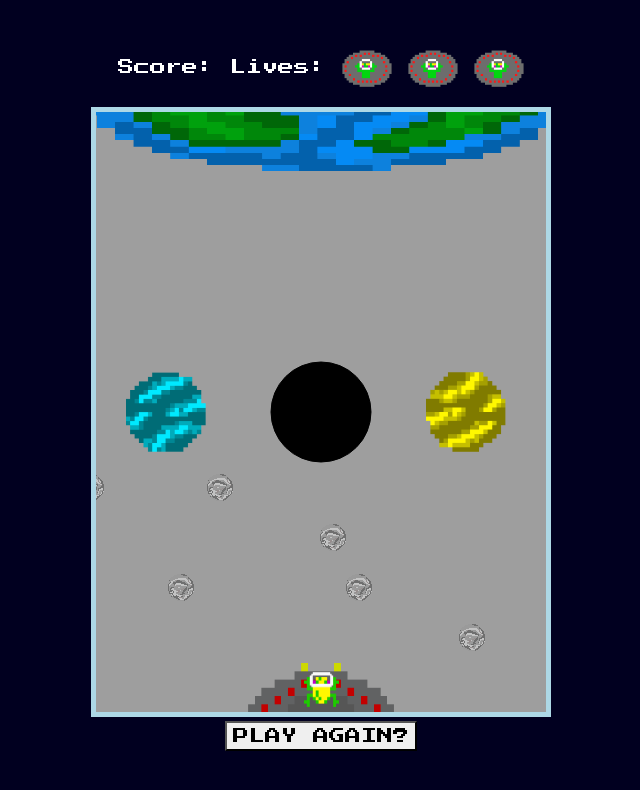
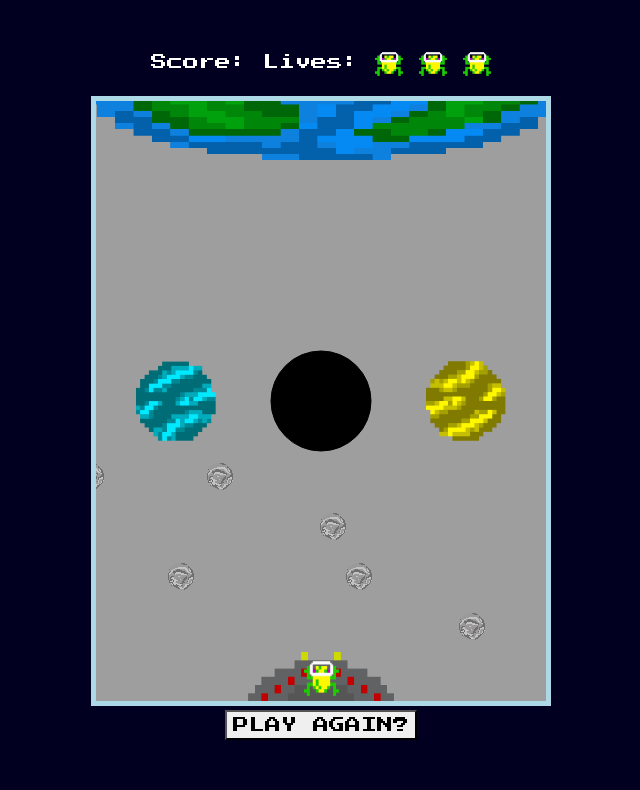
Before and after one commit to llanting/frogger-lightyear, a plain HTML site: page index.html in a window 1280 px wide. Both pictures are taken after a click on the button "START". Shown: the whole page, without its empty margins (319-959 px from the left). Drawn offline with nearby package versions, Linux system fonts and the light colour scheme.

Commit message:
Black Hole Collision

```diff
--- a/game.js
+++ b/game.js
@@ -31,7 +31,7 @@ function start() {
     let astImg = new Image();
     astImg.src = '/images/astSmall.png';
 
-    // Asteroids rows
+    // Asteroids rows -> need to draw these inside of circles
     let ast5 = [{x:-30, y: 360}];
     let ast6 = [{x:500, y: 410}];
     let ast7 = [{x:-30, y: 460}];
@@ -42,7 +42,10 @@ function start() {
     let frogY = 560;
     let frogWidth = 35;
     let halfWidth = canvas.width/2;
+    let bHX = 225;
+    let bHY = 300;
     let blackHoleR = 50;
+    let lives = 3;
 
     let isRightArrow = false;
     let isLeftArrow = false;
@@ -90,7 +93,7 @@ function start() {
             }
     })
 
-    // Release arrowkey
+    // Release arrowkey eventListener
     document.addEventListener('keyup', function(event) {
         isUpArrow = false;
         isLeftArrow = false;
@@ -99,17 +102,52 @@ function start() {
 
     })
 
+    //Check black hole collision
+    function checkBlackHoleCollision() {
+        //Check closest edge and save in variabel
+        let closestX = bHX;
+        let closestY = bHY;
+
+        if (bHX < frogX) {
+            closestX = frogX;
+        }
+        else if (bHX > frogX + frogWidth) {
+            closestX = frogX + frogWidth;
+        }
+
+        if (bHY < frogY) {
+            closestY = frogY;
+        }
+        else if (bHY > frogY + frogWidth) {
+            closestY = frogY + frogWidth;
+        }
+
+        //Check distance
+        let distX = bHX - closestX;
+        let distY = bHY - closestY;
+        let calcDistance = (distX*distX) + (distY*distY);
+        let distance = Math.sqrt(calcDistance);
+
+        //If distance is smaller than radius, collision is true
+        if (distance <= blackHoleR) {
+            return true;
+        }
+        else {
+            return false;
+        }
+    }
+
     function froggerMovement() {
-
+        //Check if enough lives
+        if (lives > 0) {
             //Check for location of 'home'
             if (frogY === 10) {
                 //Insert win-function later. If you win, change values of title
                 console.log('You win!');
             }
             else {
-            //Checks for location of black hole
-            //
-            if ((frogX + frogWidth < 225 - blackHoleR || frogX > 225 + blackHoleR) || (frogY + frogWidth < 300 - blackHoleR || frogY > 300 + blackHoleR)) {
+                //Checks for location of black hole, how to do for cirlce?!
+                if (!checkBlackHoleCollision()) {
                     if (isRightArrow && frogX < canvas.width - frogWidth) {
                         frogX += 2;
                     }
@@ -124,17 +162,20 @@ function start() {
                     }
                 }
                 else {
-                //Insert gameover-function later. How to make this work?
-                // main().removeGameScreen;
-                // main().createGOScreen;
+                    //Insert gameover-function. How to make this work?
+                    clearInterval(intervalId);
+                    //main().createGOScreen(); // goes back to splashScreen (because it is default?)
+                    console.log('Game over!');
+                }
+            }
+        }
+        else {
             clearInterval(intervalId);
             console.log('Game over!');
         }
     }
-    }
 
     //Asteroid draw function, 8 times for 8 lines
-
     // Line 5
     function drawAsteroid5() {
         for (let i=0; i < ast5.length; i++) {
@@ -151,7 +192,7 @@ function start() {
                 });
             }
 
-            // Collision logic
+            // Collision logic. Use 'lives'-- to update the livescore. & change img of 'lives' in DOM: document.querySelectorAll('.lives').src='/images/froggerDead.png';
         }
     }
 
@@ -221,7 +262,7 @@ function start() {
         ctx.drawImage(bgImg, 0, 0, canvas.width, canvas.height);
         ctx.drawImage(baseImg, halfWidth - 100, 550, 200, 100);
         ctx.drawImage(homeImg, -20, -40, 500, 100);
-        ctx.drawImage(bluePlanet, 30, 300 - 40, 80, 80);
+        ctx.drawImage(bluePlanet, 40, 300 - 40, 80, 80);
         ctx.drawImage(yellowPlanet, 330, 300 - 40, 80, 80);
         ctx.drawImage(frogger, frogX, frogY, frogWidth, frogWidth);
 
@@ -230,13 +271,11 @@ function start() {
         drawAsteroid6();
         drawAsteroid5();
 
-
         froggerMovement();
 
-        //ctx.drawImage(blackHole, 225, 300, 100, 100);
-        //Draw circle for blackHole
+        //Draw circle for blackHole & insert img
         ctx.beginPath();
-        ctx.arc(225, 300, blackHoleR, 0, Math.PI*2);
+        ctx.arc(bHX, bHY, blackHoleR, 0, Math.PI*2);
         let blackHole = new Image();
         blackHole.src = '/images/rsz_2blackhole3.png';
         let blackHolepattern = ctx.createPattern(blackHole, "repeat");
@@ -253,10 +292,10 @@ function start() {
 
 
     //Play music after 3 seconds
-    setTimeout(() => {
-        bgMusic.volume = 0.1;
-        bgMusic.play();
-    }, 3000);
+    // setTimeout(() => {
+    //     bgMusic.volume = 0.1;
+    //     bgMusic.play();
+    // }, 3000);
 
 }
 
--- a/main.js
+++ b/main.js
@@ -60,9 +60,9 @@ function main() {
             <div class='score-lives'>
                 <span class='score'>Score:</span>
                 <span class='score'>Lives:</span>
-                <img src="images/life.png" alt='life' class="lives">
-                <img src="images/life.png" alt='life' class="lives">
-                <img src="images/life.png" alt='life' class="lives">
+                <img src="/images/frogger.png" alt='life' class="lives">
+                <img src="/images/frogger.png" alt='life' class="lives">
+                <img src="/images/frogger.png" alt='life' class="lives">
             </div>
             <div class="canvas-container">
                 <canvas id='game-canvas' width="450" height="600"></canvas>
@@ -108,7 +108,7 @@ function main() {
             removeGOScreen();
             createSplashScreen();
         });
-        return gameOverScreen;
+
     };
 
     function removeGOScreen() {
--- a/style.css
+++ b/style.css
@@ -73,7 +73,7 @@ body {
 }
 
 .lives {
-  width: 50px;
+  width: 28px;
   height: auto;
 }
 
```
Also changed, not shown: images/froggerDead.png (added), images/life.png (deleted). Lines whose indentation alone changed are shown as unchanged.
